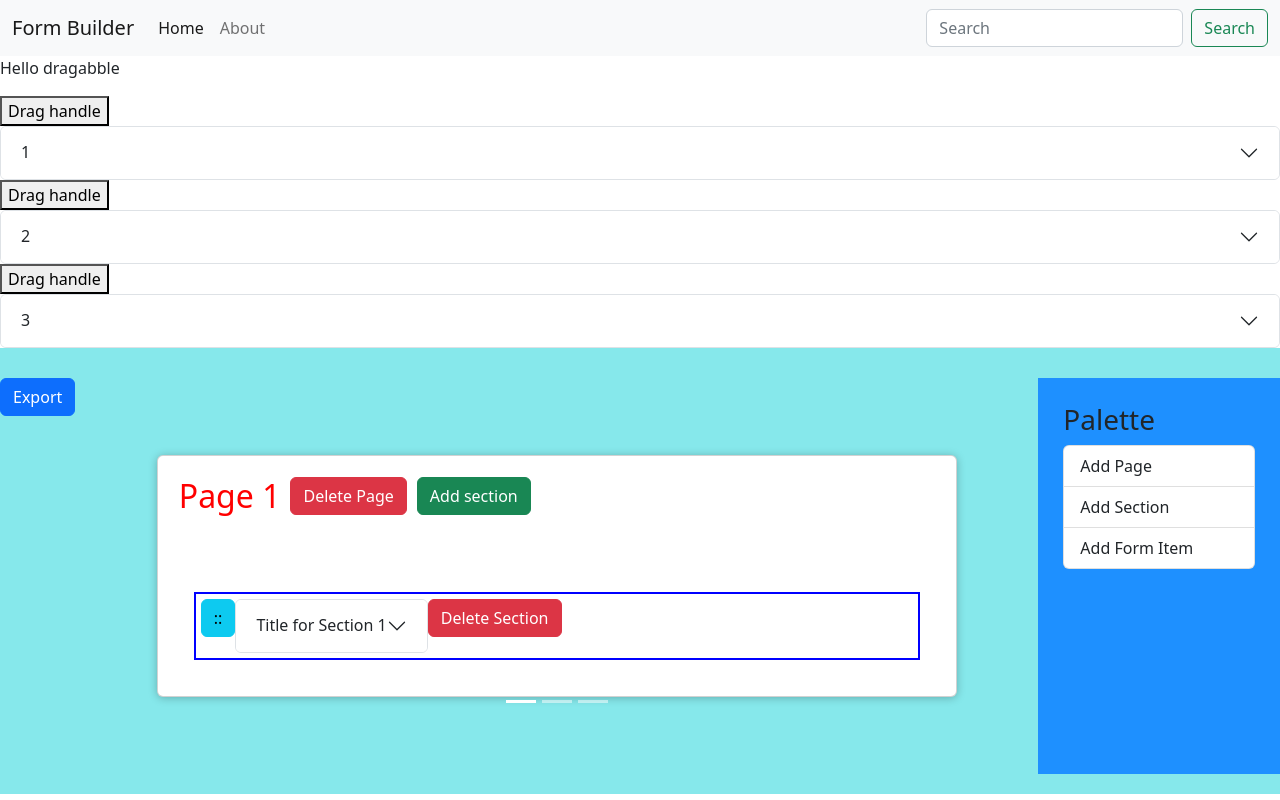
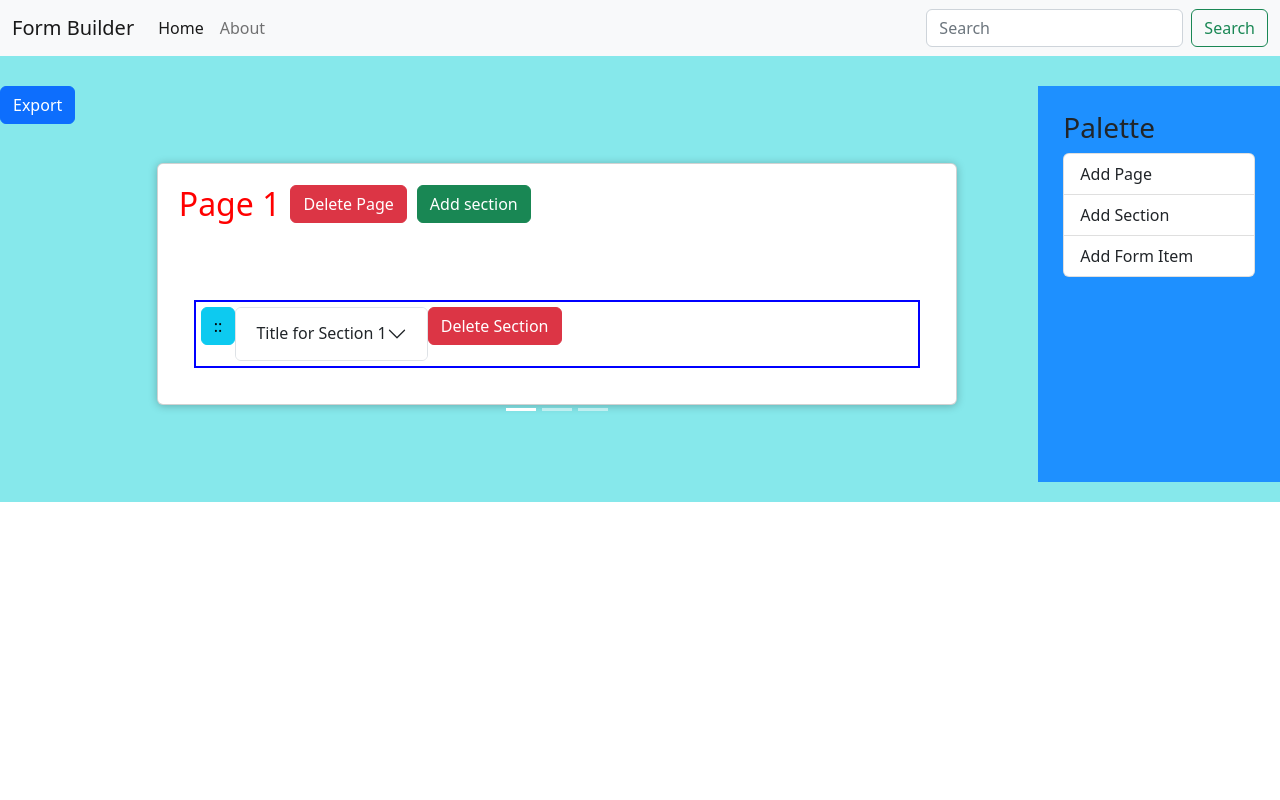
Before and after one commit to ankits16/form-builder, a React (Create React App) app: page / in a window 1280 px wide. Built offline with nearby package versions, Linux system fonts and the light colour scheme.

Commit message:
removing drag ui test code

```diff
--- a/src/App.js
+++ b/src/App.js
@@ -43,7 +43,7 @@ function App() {
   return (
     <>
       <FormBuilderHeader />
-      <DragUI></DragUI>
+      {/* <DragUI></DragUI> */}
       <Canvas formData={formData} formOperation={updateFormDataFromUI} />
 
     </>
```
